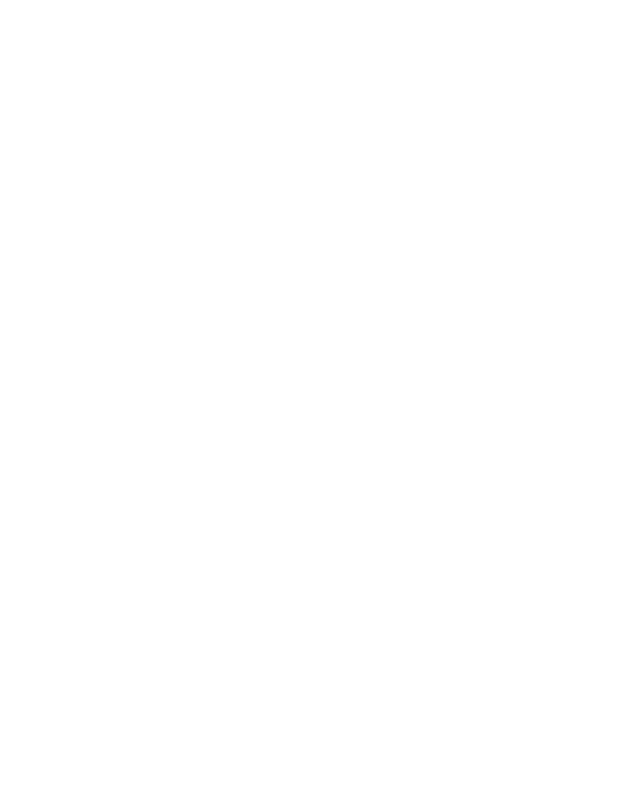
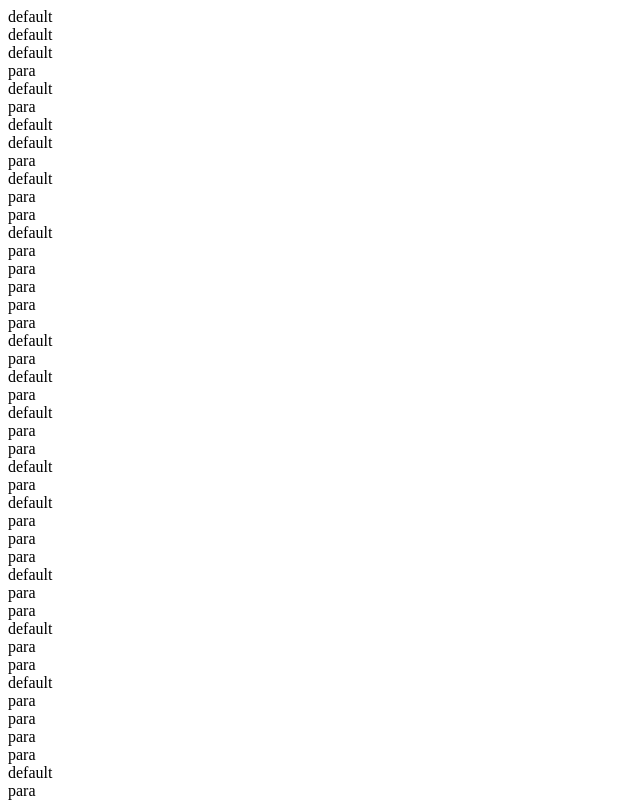
Before and after one commit to rootnick/nuxt-kommersant, a Nuxt app: page / in a window 1280 px wide. Shown: the top 802 px of the page, without its empty margins (0-640 px from the left). Built offline with nearby package versions, Linux system fonts and the light colour scheme.

Commit message:
feat: widgetTypes components

```diff
--- a/components/widgetType.vue
+++ b/components/widgetType.vue
@@ -1,26 +1,32 @@
 <template>
-  <div>{{ type() }}</div>
+  <component :is="typeComponent"></component>
 </template>
 <script lang='ts'>
 import Vue from 'vue'
 import type { ArticleLong } from '~/static/types'
+import paraWidgetType from './widgetType/paraWidgetType.vue'
+import defaultWidgetType from './widgetType/defaultWidgetType.vue'
 export default Vue.extend({
   name: 'widgetType',
+  components: {
+    paraWidgetType,
+    defaultWidgetType,
+  },
   props: {
     element: {
       type: Object as () => ArticleLong.DocBodyElement,
       required: true,
     },
   },
-  methods: {
-    type() {
-      if (this.element instanceof String) {
-        console.log('string')
-      } else if ((this.element as ArticleLong.WidgetElement).widgetType) {
-        console.log('widgetType')
-      } else if ((this.element as ArticleLong.HTMLTagElement).tagName) {
-        console.log('tagName')
+  computed: {
+    typeComponent() {
+      let nameComponent = 'default'
+      if (this.element as ArticleLong.WidgetElement) {
+        if ((this.element as ArticleLong.WidgetElement).widgetType === 'para') {
+          nameComponent = 'para'
+        }
       }
+      return `${nameComponent}WidgetType`
     },
   },
 })
--- a/components/widgetType/paraWidgetType.vue
+++ b/components/widgetType/paraWidgetType.vue
@@ -0,0 +1,15 @@
+<template>
+  <div>para</div>
+</template>
+<script lang='ts'>
+import Vue from 'vue'
+export default Vue.extend({
+  name: 'paraWidgetType',
+  props: {
+    bodyElements: {
+      type: Array,
+      required: true,
+    },
+  },
+})
+</script>
--- a/pages/index.vue
+++ b/pages/index.vue
@@ -1,5 +1,5 @@
 <template>
-  <div>
+  <div id="index_page">
     <div v-for="(element, index) in docBodyElements" :key="index">
       <widgetType :element="element" />
     </div>
```
